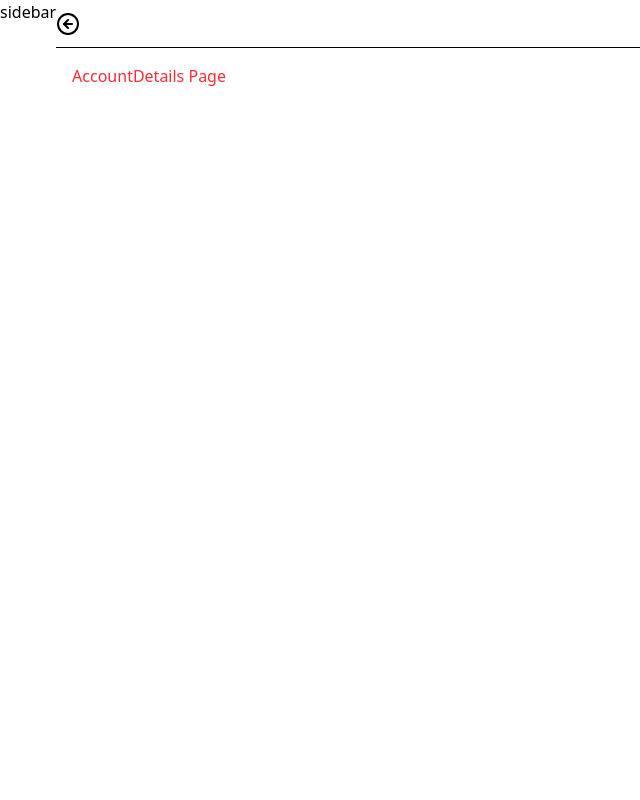
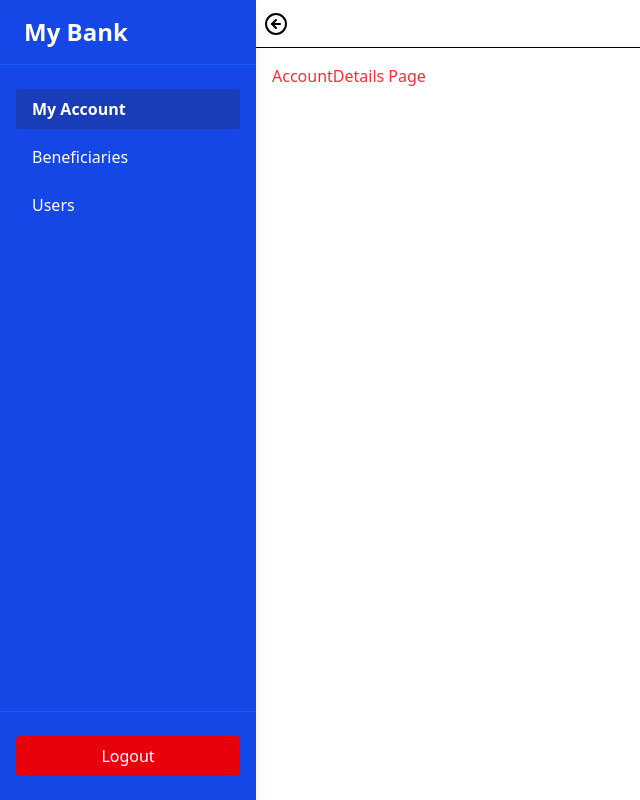
Before and after one commit to vasanth842000/MyBank-App, a React (Vite) app: page / in a window 1280 px wide. Shown: the whole page, without its empty margins (0-640 px from the left). Built offline with nearby package versions, Linux system fonts and the light colour scheme.

Commit message:
sidebar design

```diff
--- a/src/@types/index.ts
+++ b/src/@types/index.ts
@@ -0,0 +1,16 @@
+export type Column<T> = {
+  key: keyof T;
+  header: string;
+  align?: "left" | "right" | "center";
+  render?: (value: any, row: T) => React.ReactNode;
+};
+
+
+export type DataTableProps<T> = {
+  columns: Column<T>[];
+  data: T[];
+  page: number;
+  pageSize: number;
+  total: number;
+  onPageChange: (page: number) => void;
+};
--- a/src/App.tsx
+++ b/src/App.tsx
@@ -6,8 +6,8 @@ import Layout from "./components/appLayout/Layout";
 import Beneficiary from "./screens/Beneficiary";
 import AccountDetails from "./screens/AccountDetails";
 import Loader from "./components/shared/Loader";
-import { Users } from "lucide-react";
 import NotFound from "./NotFound";
+import Users from "./screens/Users";
 
 function App() {
   const { token, user } = useSelector((state: RootState) => state.auth);
@@ -21,7 +21,7 @@ function App() {
             <Route element={<Layout />} path="/">
               <Route element={<AccountDetails />} index />
               <Route element={<Beneficiary />} path="/beneficiaries" />
-              <Route element={<Users />} path="/investments" />
+              <Route element={<Users />} path="/users" />
             </Route>
             <Route element={<NotFound />} path="*" />
           </Routes>
--- a/src/components/appLayout/Layout.tsx
+++ b/src/components/appLayout/Layout.tsx
@@ -7,7 +7,7 @@ const Layout: FC = () => {
     <section className="w-full flex">
       <AppSidebar />
       <main className="flex-1">
-        <header className="h-12 flex items-center border-b">
+        <header className="h-12 flex items-center border-b pl-2">
           <CircleArrowLeft />
         </header>
         <section className="h-[calc(100vh-48px)] w-full overflow-y-auto p-4">
--- a/src/components/appSidebar/AppSidebar.tsx
+++ b/src/components/appSidebar/AppSidebar.tsx
@@ -1,3 +1,51 @@
+import { NavLink, useNavigate } from "react-router-dom";
+import { useAppDispatch } from "../../redux/store";
+import { logout } from "../../redux/features/auth/authSlice";
+
 export function AppSidebar() {
-  return <aside>sidebar</aside>;
+  const navigate = useNavigate();
+  const dispatch = useAppDispatch();
+
+  const handleLogout = () => {
+    dispatch(logout());
+    navigate("/login");
+  };
+
+  // Function to return Tailwind classes based on active state
+  const linkClasses = ({ isActive }: { isActive: boolean }) =>
+    `block px-4 py-2 rounded transition ${
+      isActive ? "bg-blue-800 font-bold" : "hover:bg-blue-600"
+    }`;
+
+  return (
+    <aside className="flex flex-col h-screen w-64 bg-blue-700 text-white shadow-lg">
+      {/* Logo */}
+      <div className="px-6 py-4 text-2xl font-bold border-b border-blue-600">
+        My Bank
+      </div>
+
+      {/* Navigation Links */}
+      <nav className="flex-1 px-4 py-6 space-y-2">
+        <NavLink to="/" className={linkClasses} end>
+          My Account
+        </NavLink>
+        <NavLink to="/beneficiaries" className={linkClasses}>
+          Beneficiaries
+        </NavLink>
+        <NavLink to="/users" className={linkClasses}>
+          Users
+        </NavLink>
+      </nav>
+
+      {/* Logout at bottom */}
+      <div className="px-4 py-6 border-t border-blue-600">
+        <button
+          onClick={handleLogout}
+          className="w-full px-4 py-2 bg-red-600 rounded hover:bg-red-700 transition"
+        >
+          Logout
+        </button>
+      </div>
+    </aside>
+  );
 }
--- a/src/components/shared/Datatable.tsx
+++ b/src/components/shared/Datatable.tsx
@@ -1,4 +1,4 @@
-import type { DataTableProps } from "@/@types";
+import type { DataTableProps } from "../../@types";
 
 export default function DataTable<T>({
   columns,
--- a/src/redux/store.ts
+++ b/src/redux/store.ts
@@ -1,5 +1,6 @@
 import { configureStore } from "@reduxjs/toolkit";
 import authReducer from "../redux/features/auth/authSlice";
+import { useDispatch, useSelector, type TypedUseSelectorHook } from "react-redux";
 
 export const store = configureStore({
   reducer: {
@@ -10,3 +11,5 @@ export const store = configureStore({
 // Infer types for dispatch and state
 export type RootState = ReturnType<typeof store.getState>;
 export type AppDispatch = typeof store.dispatch;
+export const useAppDispatch = () => useDispatch<AppDispatch>();
+export const useAppSelector: TypedUseSelectorHook<RootState> = useSelector;
```
